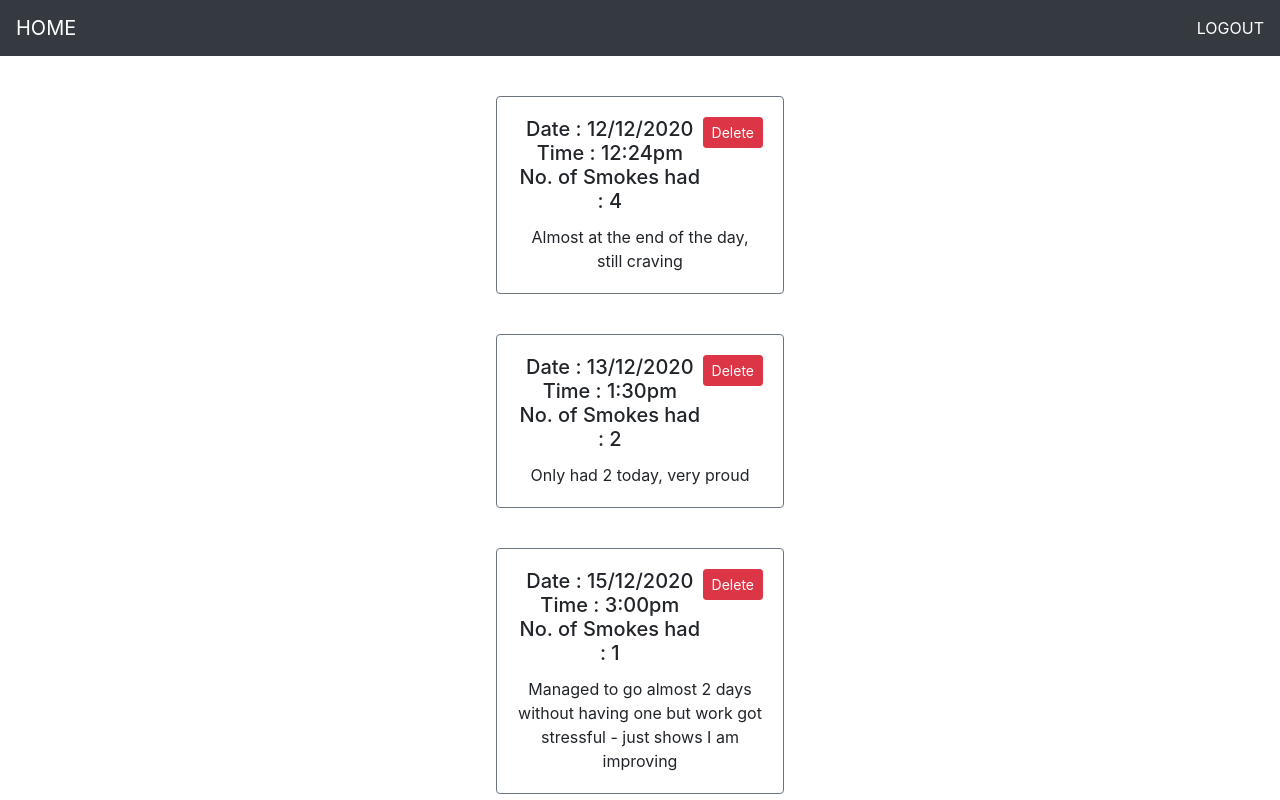
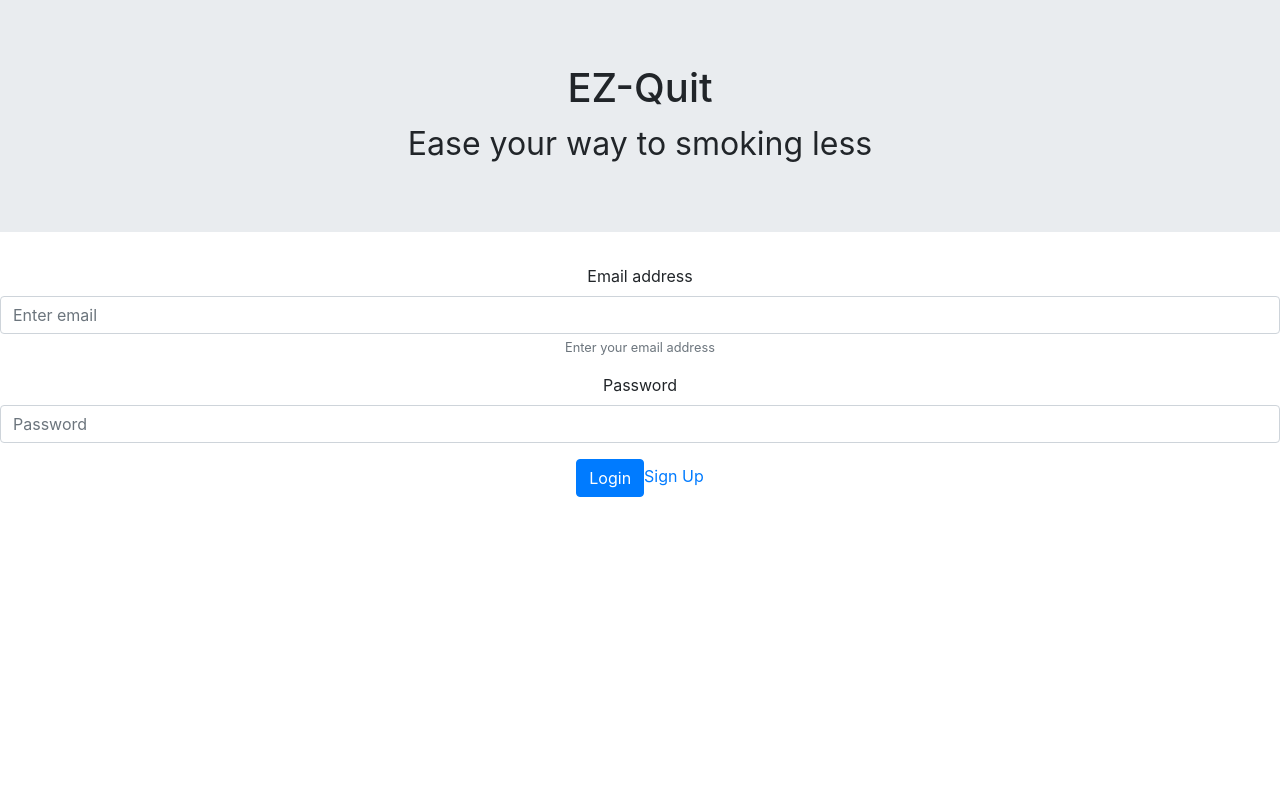
Before and after one commit to Jermayy/EZ-Quit_, a React (Create React App) app in the folder client/: page / in a window 1280 px wide. Shown: the top 800 px of the page. Built offline with nearby package versions, Linux system fonts and the light colour scheme.

Commit message:
fixed links between pages with react router

```diff
--- a/client/package.json
+++ b/client/package.json
@@ -9,6 +9,7 @@
     "react": "^16.6.3",
     "react-bootstrap": "^1.3.0",
     "react-dom": "^16.6.3",
+    "react-router-dom": "^5.2.0",
     "react-scripts": "^2.1.1"
   },
   "scripts": {
--- a/client/src/App.js
+++ b/client/src/App.js
@@ -1,23 +1,27 @@
 import React, { Component } from "react";
-import logo from "./logo.svg";
+import { BrowserRouter as Router, Route } from "react-router-dom";
 import "./App.css";
 import 'bootstrap/dist/css/bootstrap.min.css';
 
-
-// import { SignUp } from "./Pages/SignUp";
-// import {Dashboard} from "./Pages/Dashboard";
-// import { Login } from "./Pages/Login";
-// import { NewNote } from "./Pages/NewNote";
-import {NoteList} from "./Pages/NoteList"
+import SignUp  from "./Pages/SignUp";
+import DashboardPage from "./Pages/Dashboard";
+import  Login  from "./Pages/Login";
+import  NewNote  from "./Pages/NewNote";
+import NoteList from "./Pages/NoteList"
 
 function App() {
   return (
     <div className="App">
-    {/* <Login></Login> */}
-  {/* <SignUp></SignUp> */}
-  {/* <Dashboard></Dashboard> */}
-  {/* <NewNote></NewNote> */}
-  <NoteList></NoteList>
+
+<Router>
+  <Route exact path ="/" component={Login} />
+  <Route exact path ="/SignUp" component={SignUp} />
+  <Route exact path ="/Dashboard" component={DashboardPage} />
+  <Route exact path ="/NewNote" component={NewNote} />
+  <Route exact path ="/NoteList" component={NoteList} />
+
+  </Router>
+
     </div>
   );
 }
--- a/client/src/Components/DashboardHeader/DashboardHeader.js
+++ b/client/src/Components/DashboardHeader/DashboardHeader.js
@@ -1,21 +1,23 @@
 import React, { Component } from 'react';
 import Navbar from 'react-bootstrap/Navbar';
+import { Link } from 'react-router-dom';
 import './DashboardHeader.css';
 
-export default class DashboardHeader extends Component{
 
-render(){
+export default function DashboardHeader () {
+
+
 
     return(
         <Navbar bg="dark" variant="dark">
-        <Navbar.Brand href="#Notes">NOTES</Navbar.Brand>
+        <Navbar.Brand href="/NoteList">NOTES</Navbar.Brand>
         <Navbar.Toggle />
         <Navbar.Collapse className="justify-content-end">
           <Navbar.Text>
-           <a href="#notes">LOGOUT</a>
+           <Link to="/">LOGOUT</Link>
           </Navbar.Text>
         </Navbar.Collapse>
       </Navbar>
     )
+
 }
-}
--- a/client/src/Components/LoginBlock/LoginBlock.js
+++ b/client/src/Components/LoginBlock/LoginBlock.js
@@ -3,6 +3,7 @@ import Form from 'react-bootstrap/Form';
 
 import Button from 'react-bootstrap/Button';
 import './LoginBlock.css'
+import { Link } from 'react-router-dom';
 
 export default class LoginBlock extends Component{
 render(){
@@ -24,11 +25,11 @@ render(){
           </Form.Group>
 
 
-          <Button variant="primary" type="Submit">
+         <Link to="/Dashboard"> <Button variant="primary" type="Submit">
             Login
-          </Button>
+          </Button></Link>
 
-        <a href="#">Sign Up</a>
+        <Link href="/SignUp">Sign Up</Link>
         </Form>
 
            </div>
--- a/client/src/Components/NoteHeader/NoteHeader.js
+++ b/client/src/Components/NoteHeader/NoteHeader.js
@@ -1,18 +1,18 @@
 import React, { Component } from 'react';
 import Navbar from 'react-bootstrap/Navbar';
 import './NoteHeader.css';
-
+import { Link } from 'react-router-dom';
 export default class NoteHeader extends Component{
 
 render(){
 
     return(
         <Navbar bg="dark" variant="dark">
-        <Navbar.Brand href="#Home">HOME</Navbar.Brand>
+        <Navbar.Brand href="/Dashboard">HOME</Navbar.Brand>
         <Navbar.Toggle />
         <Navbar.Collapse className="justify-content-end">
           <Navbar.Text>
-           <a href="#notes">LOGOUT</a>
+           <Link to="/">LOGOUT</Link>
           </Navbar.Text>
         </Navbar.Collapse>
       </Navbar>
--- a/client/src/Components/SignUpHeader/SignUpHeader.js
+++ b/client/src/Components/SignUpHeader/SignUpHeader.js
@@ -1,15 +1,16 @@
 import React, { Component} from 'react';
 import Navbar from 'react-bootstrap/Navbar'
+import { Link } from 'react-router-dom';
 
 export class SignUpHeader extends Component {
 render(){
     return(
         <Navbar>
-  <Navbar.Brand href="#home">EZ-Quit</Navbar.Brand>
+  <Navbar.Brand href="/">EZ-Quit</Navbar.Brand>
   <Navbar.Toggle />
   <Navbar.Collapse className="justify-content-end">
     <Navbar.Text>
-     <a href="#login">Sign Up</a>
+     <Link to="/">Sign Up</Link>
     </Navbar.Text>
   </Navbar.Collapse>
 </Navbar>
--- a/client/src/Pages/Login.js
+++ b/client/src/Pages/Login.js
@@ -1,17 +1,24 @@
-import React from 'react';
+import React, { Component } from 'react';
 import LoginBlock from '../Components/LoginBlock/LoginBlock'
 import LoginTitle from '../Components/LoginTitle/LoginTitle'
 import './Login.css'
-export const Login = ()=> {
 
 
 
+export default class Login extends Component{
+
+    render(){
+
     return(
 <div className="Login">
+  <div className="LoginTitle">
+  <LoginTitle></LoginTitle>
+  </div>
 
-  <LoginTitle></LoginTitle>
-   <LoginBlock></LoginBlock>
+  <div className="LoginBlock"></div>
+  <LoginBlock></LoginBlock>
+  </div>
 
-</div>
     )
 }
+}
--- a/client/src/Pages/NewNote.js
+++ b/client/src/Pages/NewNote.js
@@ -5,7 +5,7 @@ import NoteUserInput from '../Components/NoteUserInput/NoteUserInput';
 
 import './NewNote.css';
 
-export class NewNote extends Component{
+export default class NewNote extends Component{
 
     render(){
 
--- a/client/src/Pages/NoteList.js
+++ b/client/src/Pages/NoteList.js
@@ -7,7 +7,7 @@ import NoteListWrapper from '../Components/NoteList/NoteListWrapper';
 import SavedNotes from '../utils/testNotes';
 import './NoteList.css';
 
-export class NoteList extends Component{
+export default class NoteList extends Component{
 
 state = {
     SavedNotes
```
Also changed, not shown: client/src/Pages/Dashboard.js (+3 -4 lines), client/src/Pages/SignUp.js (+5 -2 lines), 1 other file (tests, documents, lock files or other folders).
